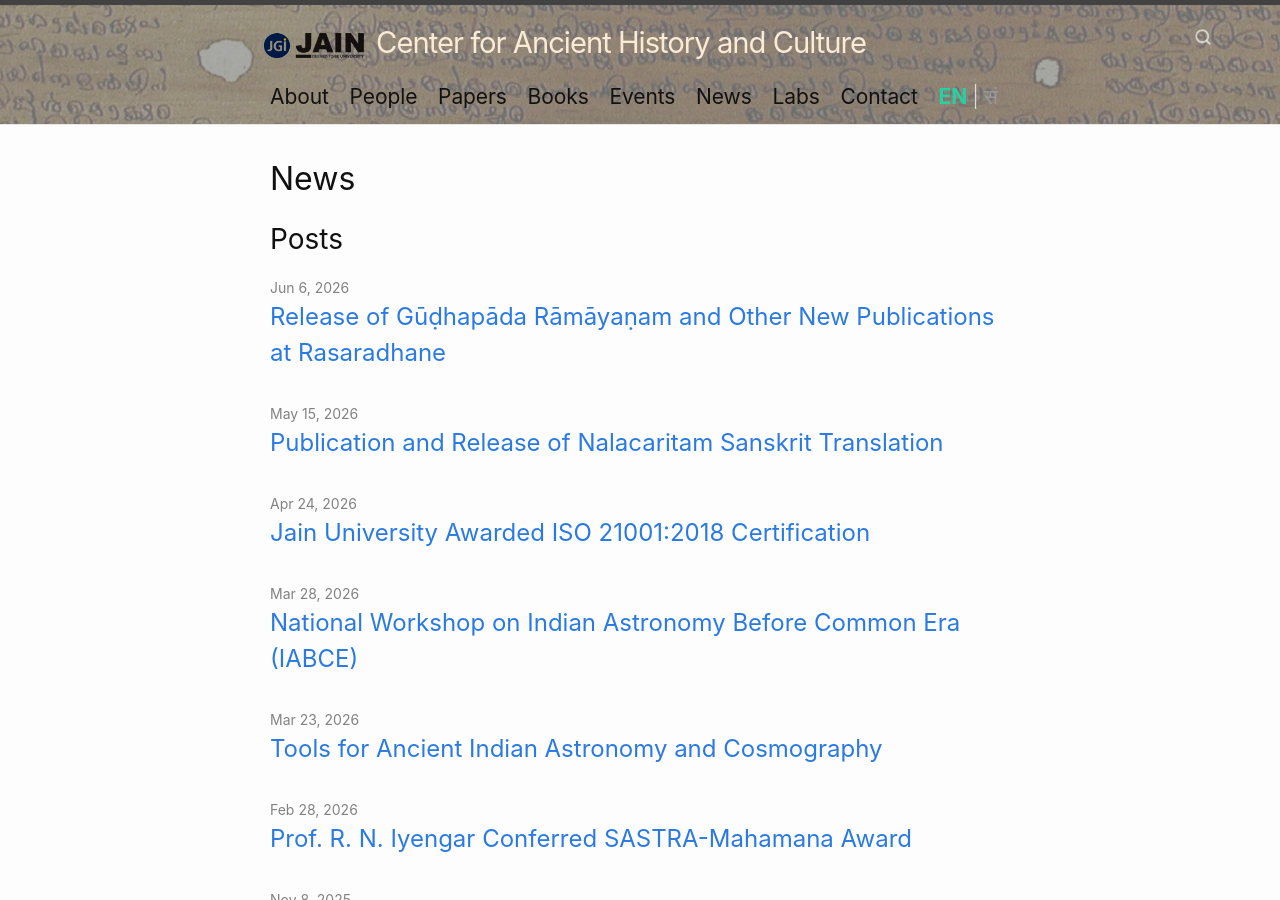
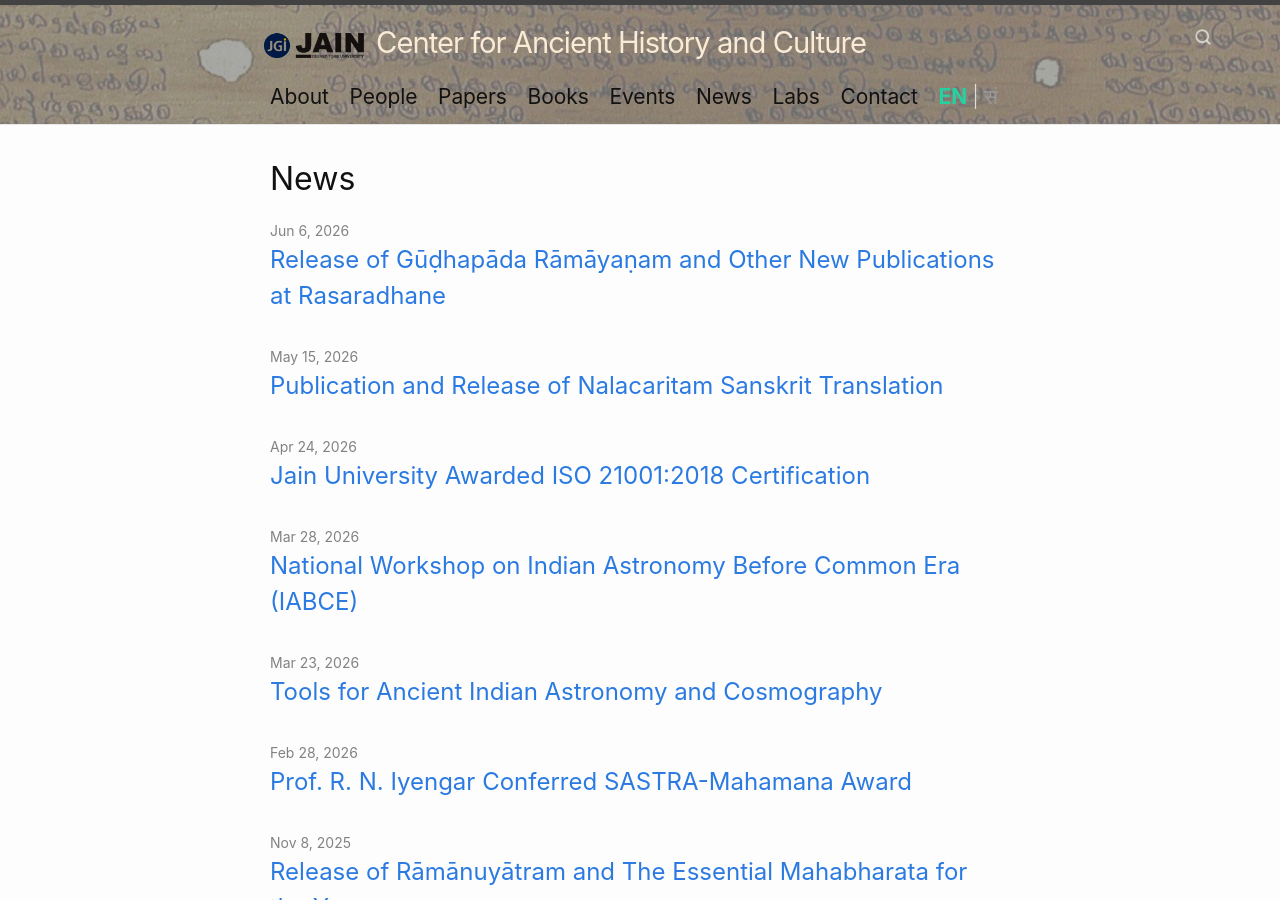
Before and after one commit to cahcblr/cahcblr.github.io, a Jekyll site: the page built from p75_posts.markdown, in a window 1280 px wide and 900 px high. Built offline with Jekyll 4.4.1, drawn with Linux system fonts in a browser that asks for light colours.

Commit message:
fix: resolve agent-review points (duplicate image, switcher href fallback, news heading, and founding year)

```diff
--- a/_data/locales.yml
+++ b/_data/locales.yml
@@ -16,3 +16,5 @@ Contact:
   sa: "सम्पर्कः"
 "News & Updates":
   sa: "वार्ताः प्रवृत्तयश्च"
+Posts:
+  sa: "प्रवृत्तयः"
--- a/_data/people.yml
+++ b/_data/people.yml
@@ -9,7 +9,7 @@
   group: "leadership"
   bio:
     en: |
-      **Prof R. N. Iyengar** is the founder and Distinguished Professor and Mentor of the Center for Ancient History and Culture (CAHC) at the [Jain University](https://www.jainuniversity.ac.in/), which he established in 2012. He continues to pursue research in Indian Knowledge Systems including the History of Science in India.
+      **Prof R. N. Iyengar** is the founder and Distinguished Professor and Mentor of the Center for Ancient History and Culture (CAHC) at the [Jain University](https://www.jainuniversity.ac.in/), which he established in 2011. He continues to pursue research in Indian Knowledge Systems including the History of Science in India.
 
       R N Iyengar B.E., M.Sc(Eng).,Ph.D., (b. 1943) is renowned for his contributions to Earthquake Engineering, Random Vibrations, Mathematical Modeling, Structural Dynamics and Nonlinear Systems. As faculty at the Indian Institute of Science from 1969 till his retirement in 2005 as KSIDC Chair Professor in Civil Engineering, Iyengar has published 200 technical papers, reports, general articles and books. He is **Fellow of the Indian National Academy of Engineering, Indian Academy of Science, National Academy of Science** and the Alexander von Humboldt Foundation, Germany. He held the Distinguished Schmidt Chair at the Florida Atlantic University, USA in 1995. He was Director of CBRI-CSIR (1994-2000); Raja Ramanna Fellow of Dept. of Atomic Energy (2005-10). After establishing the Centre for Disaster Mitigation with a unique Fire Research Lab, he is currently Distinguished Emeritus Professor and the Director of the Center for Ancient History & Culture at the Jain University, Bangalore.
 
@@ -17,7 +17,7 @@
 
       **Recent Recognition:** Prof. R. N. Iyengar was conferred the **SASTRA-Mahamana Award for Excellence in Indian Knowledge Systems** by SASTRA Deemed University on **28-Feb-2026**. [Read announcement and view images](/posts/2026/02/28/sastra-mahamana-award.html).
     sa: |
-      **प्रो. आर्. एन्. अय्यङ्गारः** २०१२ तमे वर्षे जैनविश्वविद्यालये स्थापितस्य पुरातनेतिहास-संस्कृति-केन्द्रस्य (CAHC) संस्थापकः, विशिष्टाचार्यः, मार्गदर्शकश्च अस्ति। सः भारते विज्ञानस्य इतिहाससहितं भारतीयज्ञानपद्धत्याः क्षेत्रे निरन्तरं शोधकार्यं करोति।
+      **प्रो. आर्. एन्. अय्यङ्गारः** २०११ तमे वर्षे जैनविश्वविद्यालये स्थापितस्य पुरातनेतिहास-संस्कृति-केन्द्रस्य (CAHC) संस्थापकः, विशिष्टाचार्यः, मार्गदर्शकश्च अस्ति। सः भारते विज्ञानस्य इतिहाससहितं भारतीयज्ञानपद्धत्याः क्षेत्रे निरन्तरं शोधकार्यं करोति।
 
       प्रो. अय्यङ्गारः (जन्म १९४३) भूकम्प-अभियान्त्रिकी, संरचना-गतिकी तथा अरैखिकप्रणालीनां क्षेत्रे स्वकीययोगदानाय प्रसिद्धः अस्ति। १९६९ तः २००५ तमे वर्षे निवृत्तिपर्यन्तं भारतीयविज्ञानसंस्थाने (IISc) प्राध्यापकरूपेण तेन २०० तः अधिकाः शोधपत्राणि, ग्रन्थाश्च प्रकाषिते। सः **भारतीयराष्ट्रिय-अभियान्त्रिकी-अकादम्याः, भारतीयविज्ञान-अकादम्याः, राष्ट्रियविज्ञान-अकादम्याः** च सदस्यः (Fellow) वर्तते। सः CBRI-CSIR इत्यस्य निदेशकः (१९९४-२०००), आणविकोर्जाविभागस्य राजारमण-फेलो (२००५-२०१०) च आसीत्।
 
--- a/_includes/header.html
+++ b/_includes/header.html
@@ -30,11 +30,10 @@
             </a>
             {%- endif -%}
           {%- endfor -%}
-          <!-- Language Switcher Button -->
           <span class="lang-switcher page-link">
-            <a href="#" class="lang-opt" data-lang="en">EN</a>
+            <a href="?lang=en" class="lang-opt" data-lang="en">EN</a>
             <span class="lang-divider">|</span>
-            <a href="#" class="lang-opt" data-lang="sa">सं</a>
+            <a href="?lang=sa" class="lang-opt" data-lang="sa">सं</a>
           </span>
         </div>
       </nav>
--- a/_layouts/home.html
+++ b/_layouts/home.html
@@ -11,12 +11,14 @@ layout: default
 
   {%- if page.show_posts -%}
     {%- if site.posts.size > 0 -%}
-      <h2 class="post-list-heading">
-        <span class="lang-block">
-          <span class="lang-content" lang="en">{{ page.list_title | default: "Posts" }}</span>
-          <span class="lang-content" lang="sa">{% if site.data.locales[page.list_title] %}{{ site.data.locales[page.list_title].sa }}{% else %}{{ page.list_title | default: "Posts" }}{% endif %}</span>
-        </span>
-      </h2>
+      {%- if page.url == "/" or page.url == "/index.html" -%}
+        <h2 class="post-list-heading">
+          <span class="lang-block">
+            <span class="lang-content" lang="en">{{ page.list_title | default: "Posts" }}</span>
+            <span class="lang-content" lang="sa">{% if site.data.locales[page.list_title] %}{{ site.data.locales[page.list_title].sa }}{% else %}{{ site.data.locales["Posts"].sa }}{% endif %}</span>
+          </span>
+        </h2>
+      {%- endif -%}
       <ul class="post-list">
         {%- if page.url == "/" or page.url == "/index.html" -%}
           {%- assign displayed_posts = site.posts | slice: 0, 3 -%}
```
Also changed, not shown: about.markdown (+3 -8 lines).
